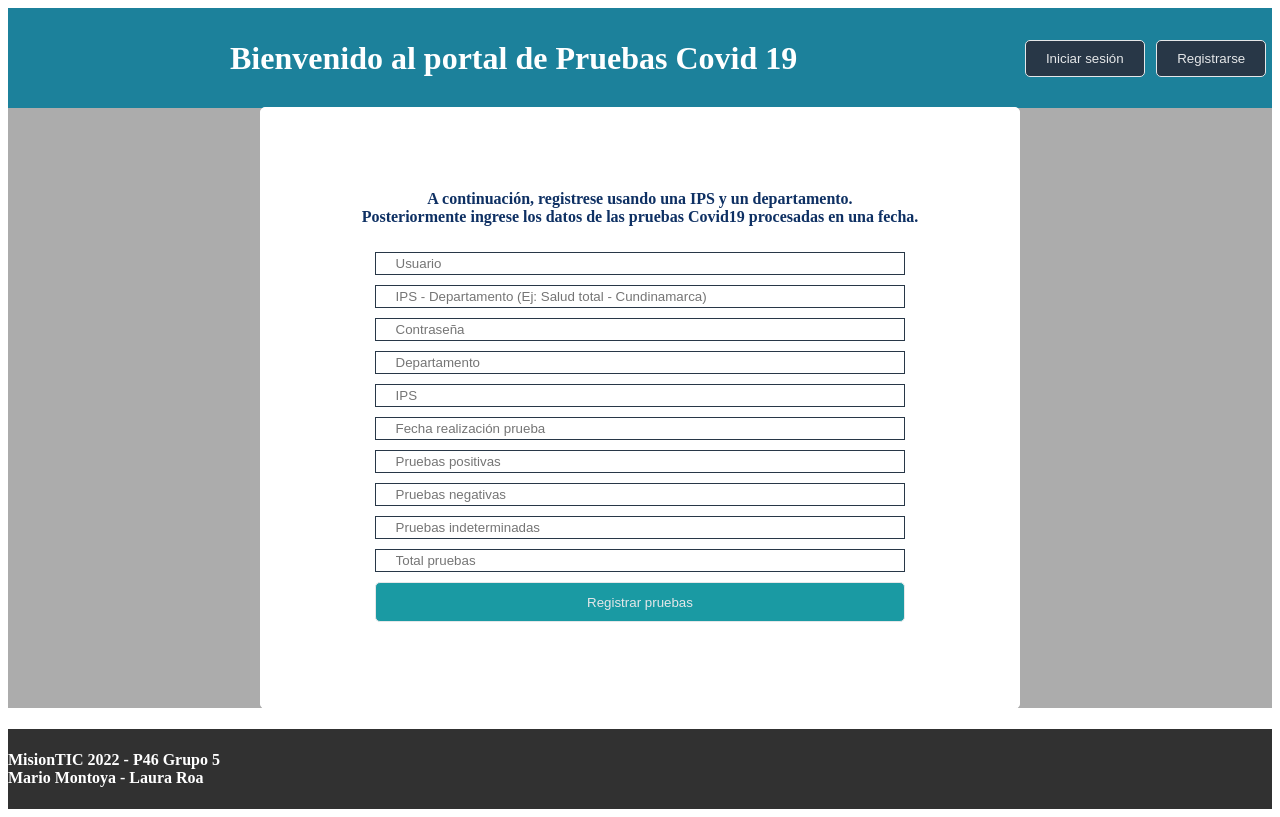
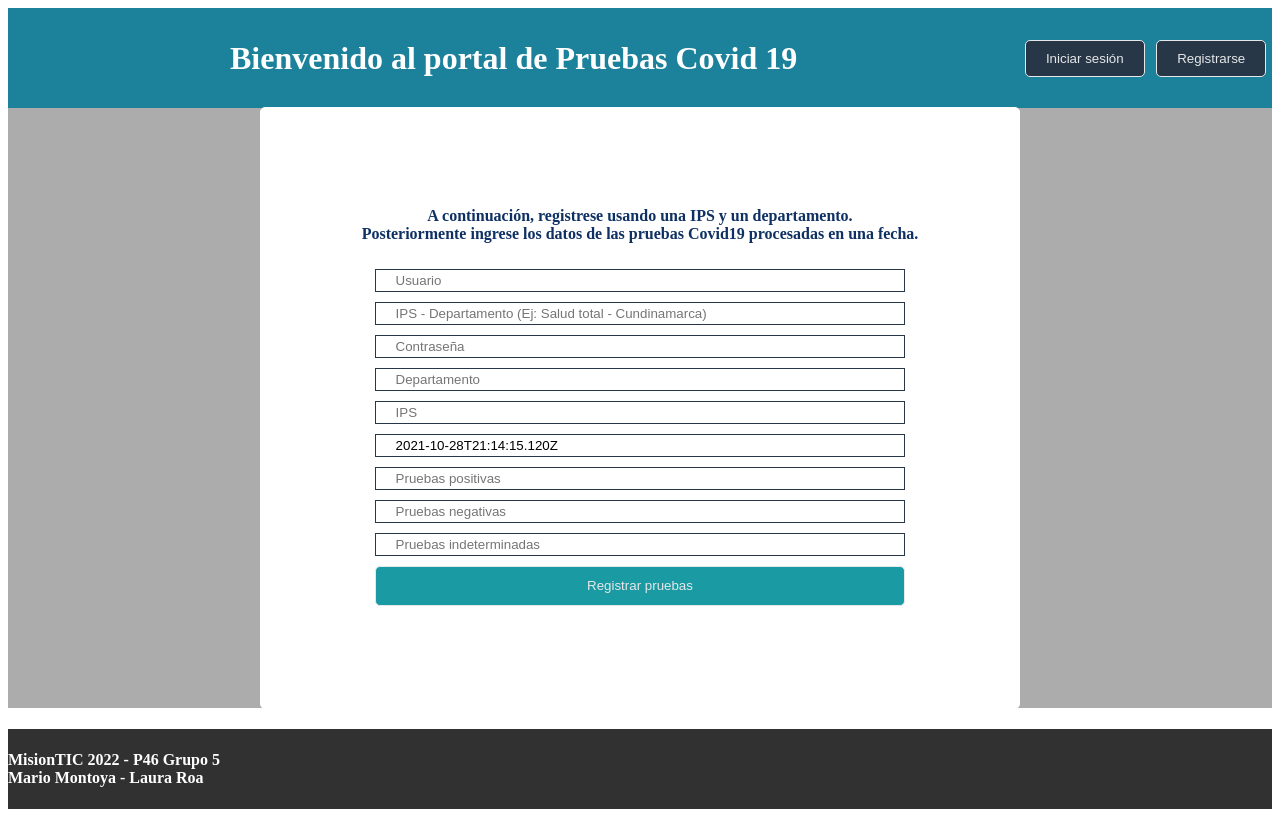
Before and after one commit to johnma96/P46_G5_frontend, a Vue app in the folder covid_fe/: page /#/user/login in a window 1280 px wide. Both pictures are taken after a click on the button "Registrarse". Built offline with nearby package versions, Linux system fonts and the light colour scheme; the HTML template or start-up script is replaced by a standard one.

Commit message:
Registro de dep_ips exitoso

```diff
--- a/covid_fe/src/App.vue
+++ b/covid_fe/src/App.vue
@@ -72,7 +72,8 @@
       },
 
       completedSignUp: function(data){
-
+        alert("Registro exitoso");
+        this.completedLogIn(data);
       },
     },
 
--- a/covid_fe/src/components/SignUp.vue
+++ b/covid_fe/src/components/SignUp.vue
@@ -2,7 +2,7 @@
     <div class="signUpUser">
         <div class="containerSignUpUser">
             <h4>A continuación, registrese usando una IPS y un departamento. <br> Posteriormente ingrese los datos de las pruebas Covid19 procesadas en una fecha.</h4>
-            <form v-on:submit.prevent="processSignUp" >
+            <form v-on:submit.prevent="processSignUp" method="POST">
                 <input type="text" v-model="user.username" placeholder="Usuario">
                 <br>
                 <input type="text" v-model="user.name" placeholder="IPS - Departamento (Ej: Salud total - Cundinamarca)">
@@ -21,8 +21,6 @@
                 <br>
                 <input type="number" min="0" v-model="user.prueba.indeterminateTests" placeholder="Pruebas indeterminadas">
                 <br>
-                <input type="number" min="0" v-model="user.prueba.totalTests" placeholder="Total pruebas">
-                <br>
                 <button type="submit">Registrar pruebas</button>
             </form>
         </div>
@@ -33,6 +31,7 @@
     import axios from 'axios';
     export default {
         name: "SignUp",
+
         data: function(){
             return {
                 user: {
@@ -42,15 +41,15 @@
                     departamento: "",
                     ips: "",
                     prueba: {
-                        testDate               : "",
+                        testDate               : (new Date()).toJSON().toString(),
                         positiveTests          : "",
                         negativeTests          : "",
                         indeterminateTests     : "",
-                        totalTests             : ""
                     }
                 }
             }
         },
+
         methods: {
             processSignUp: function(){
                 console.log(this.user);
```
